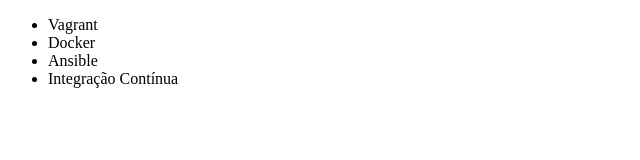
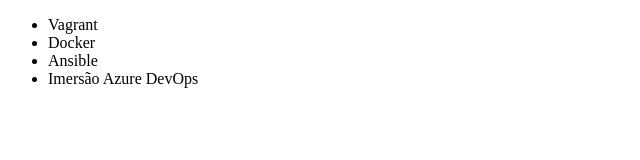
Before and after one commit to dayanesymoes/git_curso, a plain HTML site: page Index.html in a window 1280 px wide. Shown: the full height of the page, 0-640 px from the left. Drawn offline with Linux system fonts and the light colour scheme.

```diff
--- a/Index.html
+++ b/Index.html
@@ -9,7 +9,7 @@
         <li>Vagrant</li>
         <li>Docker</li>
         <li>Ansible</li>
-        <li>Integração Contínua</li>
+        <li>Imersão Azure DevOps</li>
     </ul>
 </body>
 </html>
```
Also changed, not shown: 1 other file.
